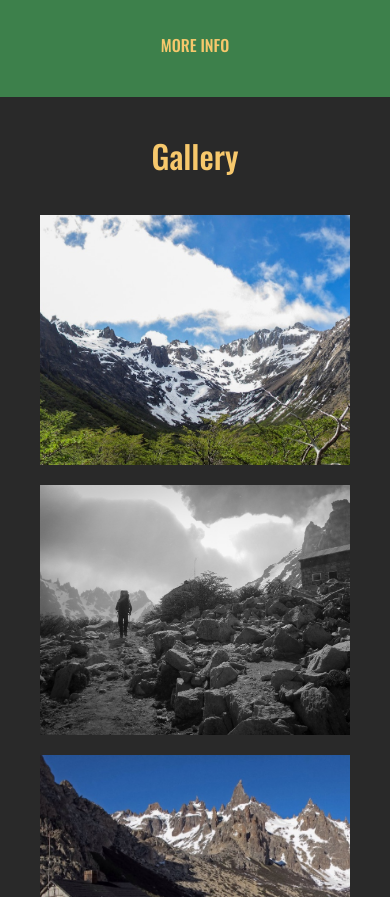
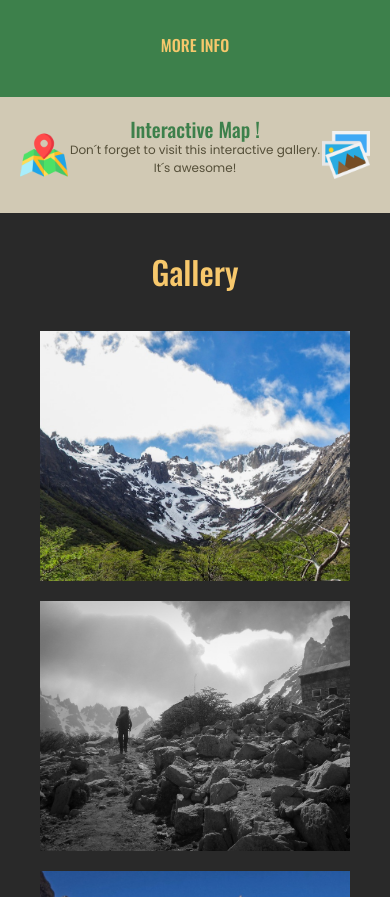
Before and after one commit to luizdanielmlima/trip-patagonia, a website: page dist/index.html in a window 390 px wide. Shown: the part 4319-5216 px from the top of the page. Drawn offline with nearby package versions, Linux system fonts and the light colour scheme; some packages are replaced by stand-ins of ours.

Commit message:
added banner to access map

```diff
--- a/dist/index.html
+++ b/dist/index.html
@@ -223,6 +223,19 @@
             >MORE INFO</a
           >
         </div>
+      </section>
+
+      <section class="banner-section">
+        <a class="banner-content" href="./map.html">
+            <img class="maps-icon" src="/dist/assets/icons/googlemaps2.png" alt="map icon">
+            <div class="banner-text">
+                <h2>
+                    Interactive Map !
+                  </h4>
+                  <p>Don´t forget to visit this interactive gallery. It´s awesome!</p>
+            </div>
+            <img class="gallery-icon" src="/dist/assets/icons/gallery.png" alt="gallery icon">
+        </a>
       </section>
 
       <section class="section-gallery" id="gallery">
--- a/dist/map.css
+++ b/dist/map.css
@@ -27,6 +27,10 @@ body {
   background-color: var(--dark-color);
   color: var(--font-color);
   font-family: var(--primary-font);
+}
+
+a {
+  text-decoration: none;
 }
 
 /* unvisited link */
@@ -59,17 +63,19 @@ header {
 
 header .back-btn {
   height: 48px;
+  width: 48px;
   display: flex;
   flex-direction: column;
-  align-items: start;
+  align-items: center;
   justify-content: center;
   padding: 0px 20px;
   opacity: 0.8;
   background-color: var(--primary-color);
+  border-radius: 50%;
 }
 
 header .back-btn img {
-  height: 36px;
+  height: 28px;
 }
 
 .header-text {
--- a/dist/map.js
+++ b/dist/map.js
@@ -17,7 +17,11 @@ function initMap() {
   var options = {
     center: mapCenter,
     zoom: 13,
-    mapTypeId: 'satellite'
+    mapTypeId: 'satellite',
+    mapTypeControlOptions: {
+      style: google.maps.MapTypeControlStyle.DROPDOWN_MENU,
+      mapTypeIds: ['roadmap', 'satellite']
+    }
   };
 
   // Array of markers
--- a/dist/style.css
+++ b/dist/style.css
@@ -27,24 +27,32 @@ body {
   font-family: var(--primary-font);
 }
 
+a {
+  text-decoration: none;
+}
+
 /* unvisited link */
 a:link {
   color: var(--secondary-color);
+  text-decoration: none;
 }
 
 /* visited link */
 a:visited {
   color: var(--secondary-color);
+  text-decoration: none;
 }
 
 /* mouse over link */
 a:hover {
   color: white;
+  text-decoration: none;
 }
 
 /* selected link */
 a:active {
   color: var(--primary-color);
+  text-decoration: none;
 }
 
 .main-space {
@@ -251,6 +259,34 @@ section {
   color: var(--dark-color);
 }
 
+/* BANNER */
+.banner-section {
+  padding: 20px;
+}
+
+.banner-content {
+  background-color: var(--bg-color);
+  display: grid;
+  grid-gap: 0;
+  grid-template-columns: auto auto auto;
+  align-items: center;
+  justify-items: center;
+}
+
+.banner-content a {
+  text-decoration: none;
+}
+
+.banner-content img {
+  max-height: 100px;
+}
+
+.banner-text {
+  text-align: center;
+  margin: 0 20px;
+  width: 100%;
+}
+
 /* GALLERY */
 .section-gallery {
   background-color: var(--dark-color);
@@ -395,6 +431,18 @@ footer .credits {
     height: 400px;
   }
 
+  .banner-content img {
+    max-height: 48px;
+  }
+
+  .banner-text h2 {
+    font-size: 20px;
+  }
+
+  .banner-text p {
+    font-size: 12px;
+  }
+
   .gallery {
     grid-template-columns: 1fr;
   }
```
Also changed, not shown: dist/assets/icons/gallery.png (added), dist/assets/icons/googlemaps.png (added), dist/assets/icons/googlemaps2.png (added), dist/assets/icons/googlemaps3.png (added).
